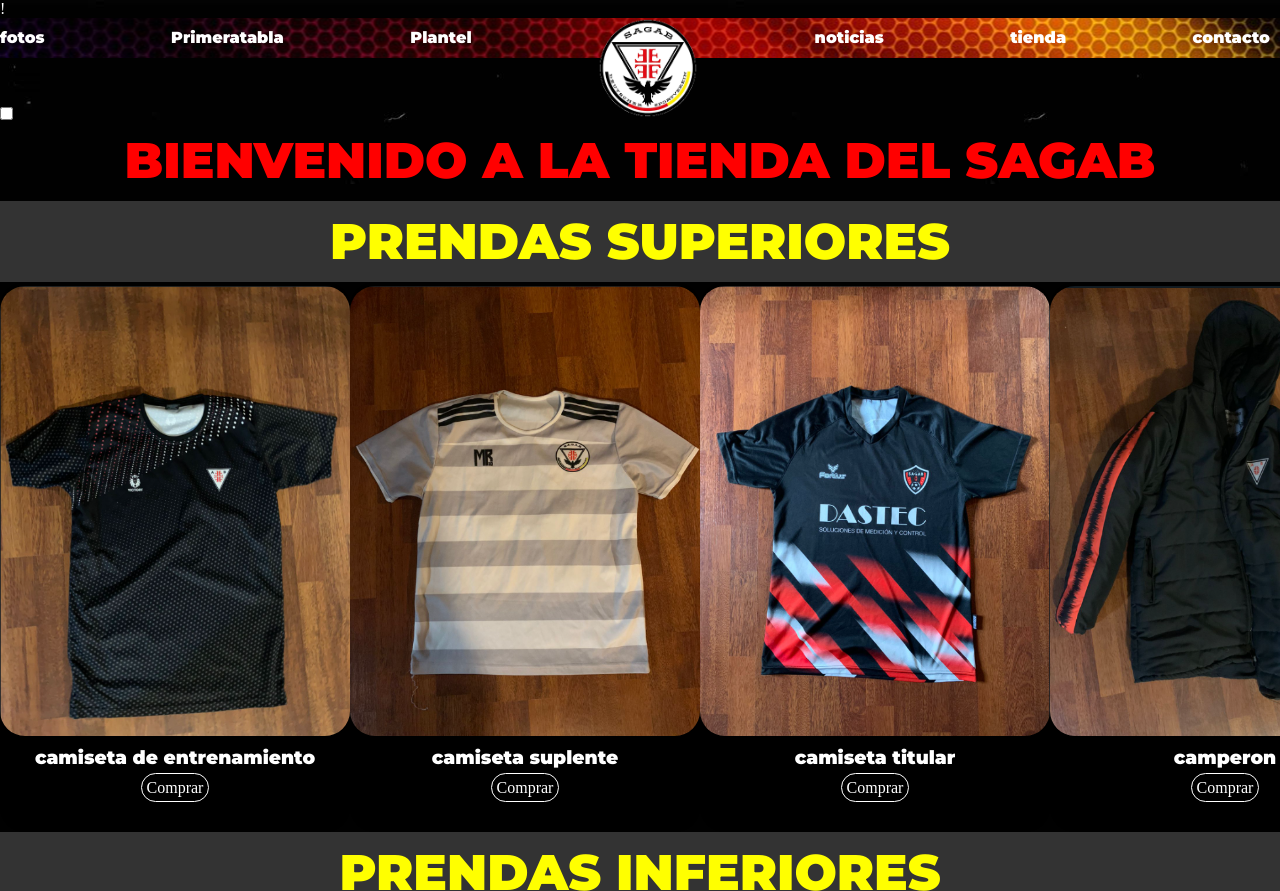
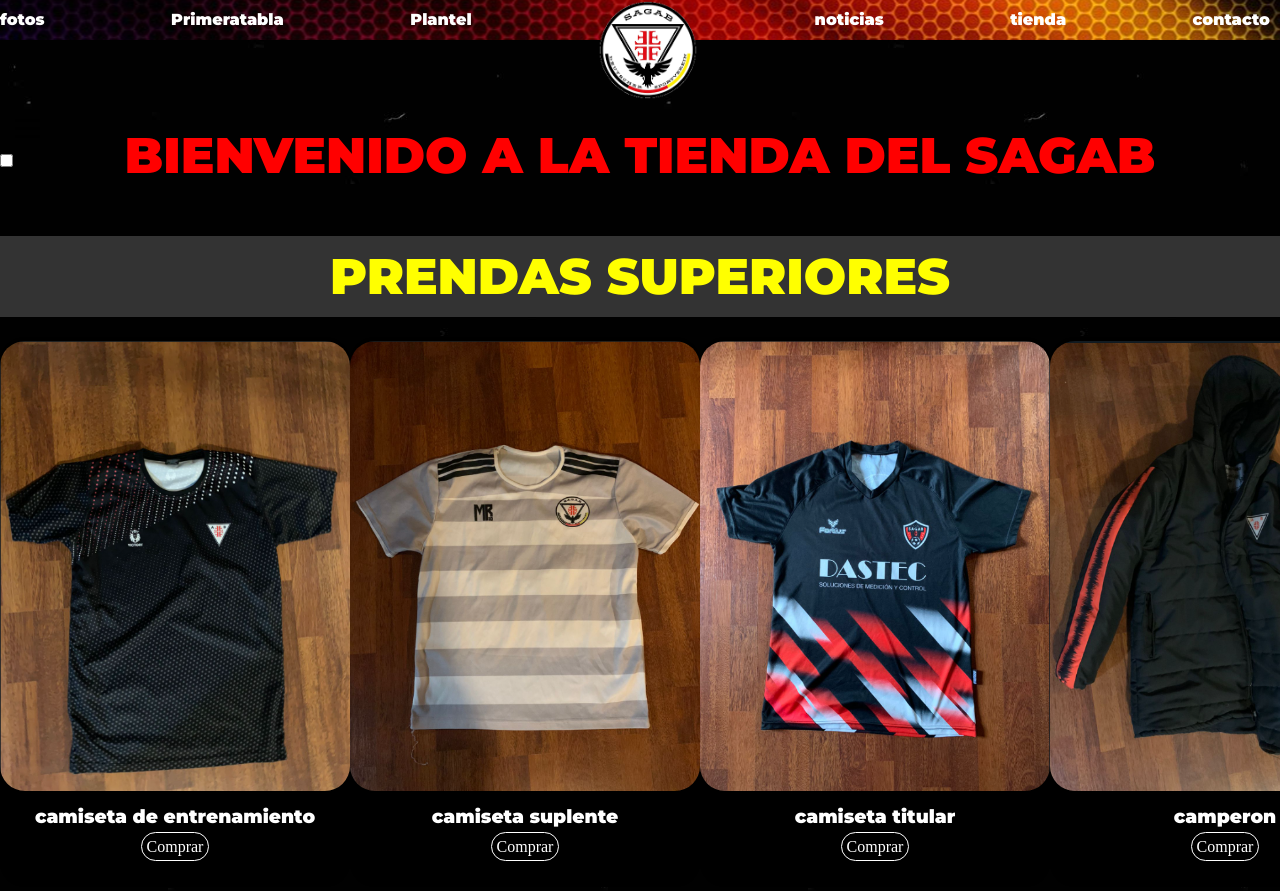
Before and after one commit to TTorano/SAGAB-43050, a plain HTML site: page pages/tienda.html in a window 1280 px wide. Shown: the top 891 px of the page. Drawn offline with Linux system fonts and the light colour scheme.

Commit message:
h2margen

```diff
--- a/css/style.css
+++ b/css/style.css
@@ -153,6 +153,14 @@ h1{
     position: relative;
     text-align: center;
     font-size: 45px;
+}
+h2{
+    margin-top: 40px;
+    margin-bottom: 20px;
+}
+
+.contenido-principal {
+    margin-top: 75px;
 }
 
 body{
--- a/pages/tienda.html
+++ b/pages/tienda.html
@@ -1,4 +1,4 @@
-!<!DOCTYPE html>
+<!DOCTYPE html>
 <html lang="en">
 <head>
     <meta charset="UTF-8">
@@ -19,7 +19,6 @@
                 <li><a href="../pages/contacto.html">contacto</a></li>
             </ul>
         </nav>
-    </header>
             <!-- Barra de navegación para móviles -->
         <label for="toggle" class="hamburguesa">
             <div class="linea"></div>
@@ -38,7 +37,8 @@
                 <li><a href="../pages/contacto.html">contacto</a></li>
             </ul>
         </nav>
-    <main>
+    </header>
+    <main class="contenido-principal">
         <section class="titulo">
         <h2>Bienvenido a la tienda del sagab</h2>
         </section>
```
Also changed, not shown: index.html (+1 -2 lines), pages/Primeraplantel.html (+3 -3 lines), pages/contacto.html (+2 -2 lines), pages/fotos.html (+2 -2 lines), pages/noticias.html (+1 -1 lines), pages/primeratabla.html (+3 -3 lines). Lines whose indentation alone changed are shown as unchanged.
